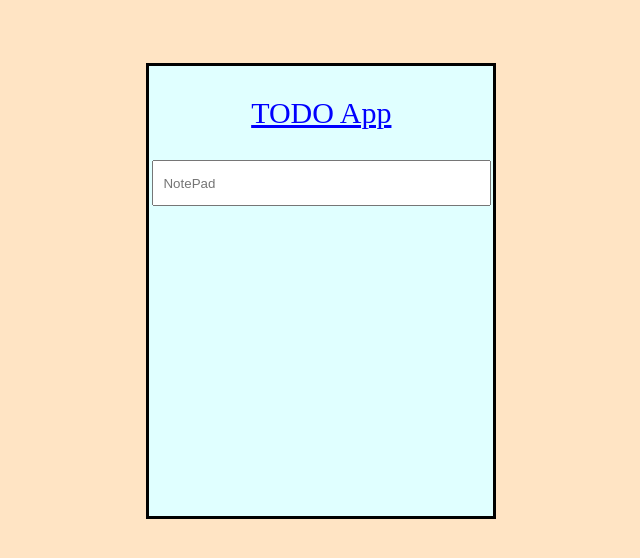
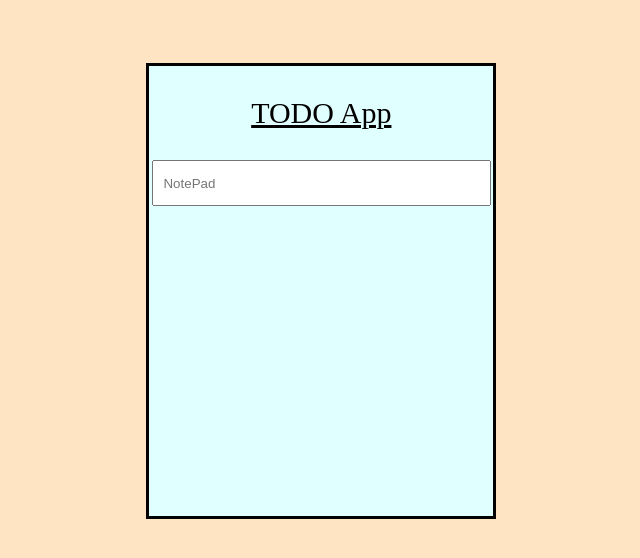
Before and after one commit to Asutoshsahoo38/TODO-APP, a plain HTML site: page index.html in a window 1280 px wide. Shown: the whole page, without its empty margins (241-881 px from the left). Drawn offline with Linux system fonts and the light colour scheme.

Commit message:
updated index.html

```diff
--- a/index.html
+++ b/index.html
@@ -10,7 +10,7 @@
 <body>
     <div class = "style">
 
-        <p style="color: blue;"><u>TODO App</u></p>
+        <p style="color:black;"><u>TODO App</u></p>
 
     <div class = "box">
     <input type="text" id="fname" name="fname" placeholder = "  NotePad" style="width: 96%;height: 40px;">
```
